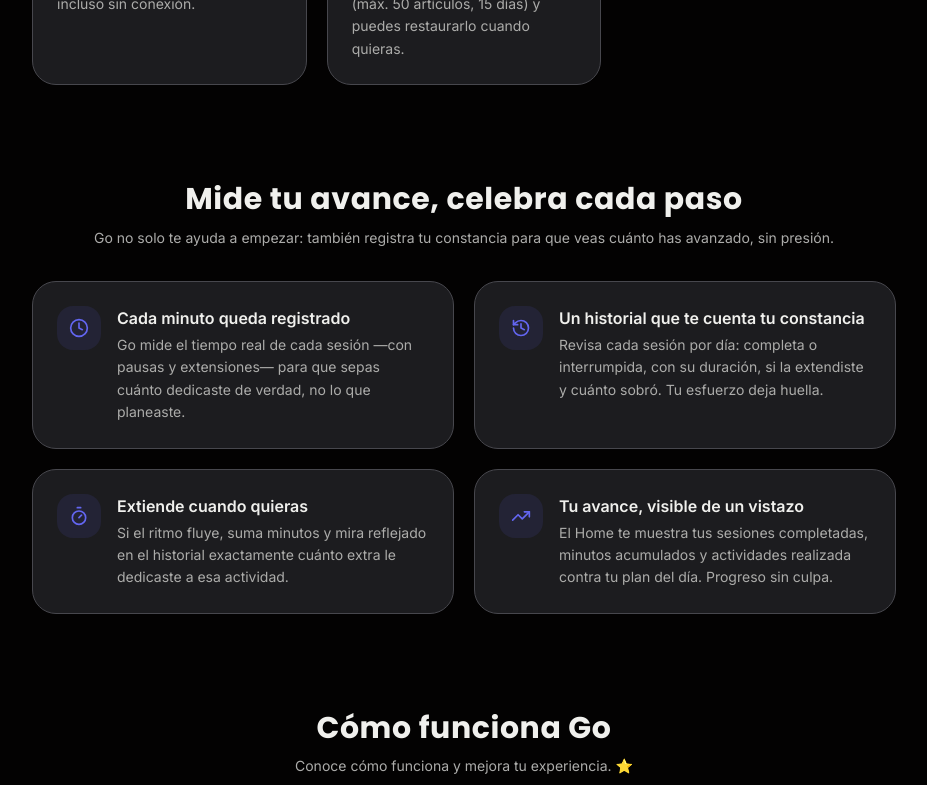
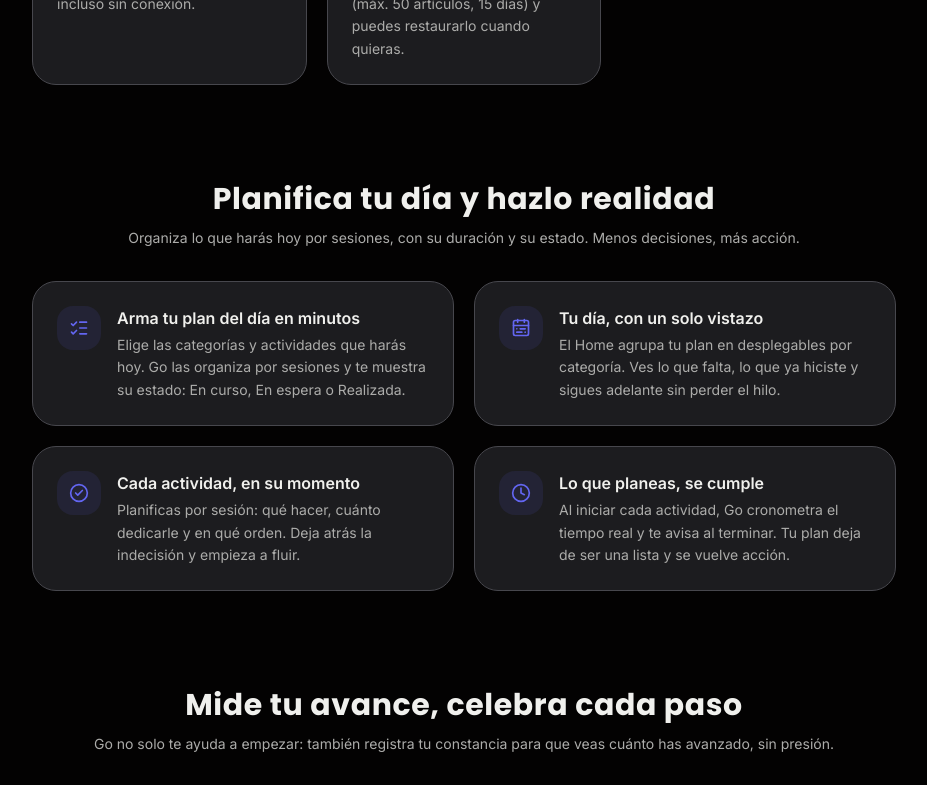
Before and after one commit to jorgeDevCod/Go-Sesi-n-PWA, a Next.js app: page / in a window 1280 px wide. Shown: the part 2000-2785 px from the top of the page, without its empty margins (176-1103 px from the left). Built offline with nearby package versions, Linux system fonts and the light colour scheme; no server answers.

Commit message:
Agrega secciones de Planificacion y Beneficios a la landing

```diff
--- a/app/(marketing)/page.tsx
+++ b/app/(marketing)/page.tsx
@@ -14,6 +14,12 @@ import {
   Palette,
   Download,
   Trash2,
+  ListChecks,
+  CalendarRange,
+  CheckCircle2,
+  Target,
+  ShieldCheck,
+  Rocket,
 } from "lucide-react";
 import { Logo } from "@/components/ui/Logo";
 import { ThemeToggle } from "@/components/ui/ThemeToggle";
@@ -96,6 +102,56 @@ const TRACKING = [
     title: "Tu avance, visible de un vistazo",
     description:
       "El Home te muestra tus sesiones completadas, minutos acumulados y actividades realizada contra tu plan del día. Progreso sin culpa.",
+  },
+];
+
+const PLANNING = [
+  {
+    icon: ListChecks,
+    title: "Arma tu plan del día en minutos",
+    description:
+      "Elige las categorías y actividades que harás hoy. Go las organiza por sesiones y te muestra su estado: En curso, En espera o Realizada.",
+  },
+  {
+    icon: CalendarRange,
+    title: "Tu día, con un solo vistazo",
+    description:
+      "El Home agrupa tu plan en desplegables por categoría. Ves lo que falta, lo que ya hiciste y sigues adelante sin perder el hilo.",
+  },
+  {
+    icon: CheckCircle2,
+    title: "Cada actividad, en su momento",
+    description:
+      "Planificas por sesión: qué hacer, cuánto dedicarle y en qué orden. Deja atrás la indecisión y empieza a fluir.",
+  },
+  {
+    icon: Clock,
+    title: "Lo que planeas, se cumple",
+    description:
+      "Al iniciar cada actividad, Go cronometra el tiempo real y te avisa al terminar. Tu plan deja de ser una lista y se vuelve acción.",
+  },
+];
+
+const BENEFITS = [
+  {
+    icon: Rocket,
+    title: "Empieza sin decidir todo",
+    description: "Elige una sola actividad y arranca. Nada de sobrepensar ni quedarte trabado.",
+  },
+  {
+    icon: ShieldCheck,
+    title: "Sin culpa ni presión",
+    description: "Avanza a tu ritmo. Si un día hay poca energía, Go te sugiere algo ligero.",
+  },
+  {
+    icon: Target,
+    title: "Constancia que se nota",
+    description: "Cada sesión queda registrada. Ver tu historial te motiva a seguir, un paso a la vez.",
+  },
+  {
+    icon: Sparkles,
+    title: "Sugerencias a tu medida",
+    description: "Cuando no sepas qué hacer, Go te recomienda según tu energía y tiempo disponible.",
   },
 ];
 
@@ -200,7 +256,7 @@ export default function MarketingHomePage() {
           </h1>
 
           <p className="max-w-xl text-lg font-normal leading-[1.6] text-muted-foreground py-2">
-            Es una plataforma diseñada para eliminar la fricción de empezar con tus planes, reducir la saturación y dejar atrás la culpa de no saber cómo iniciar, sin quedarte atrapado sobrepensando.
+            Una plataforma diseñada para eliminar la fricción de empezar con tus planes, reducir la saturación y dejar atrás la culpa de no saber cómo iniciar, sin quedarte atrapado sobrepensando.
           </p>
 
           <p className="text-base font-medium text-foreground">Tú eliges cómo quieres empezar:</p>
@@ -260,6 +316,32 @@ export default function MarketingHomePage() {
           </div>
         </section>
 
+        {/* Planificación */}
+        <section className="mx-auto w-full max-w-4xl px-4 py-12">
+          <h2 className="font-display mb-2 text-center text-3xl font-bold leading-tight tracking-[0.02em] text-foreground">
+            Planifica tu día y hazlo realidad
+          </h2>
+          <p className="mb-8 text-center text-sm font-normal leading-[1.6] text-muted-foreground">
+            Organiza lo que harás hoy por sesiones, con su duración y su estado. Menos decisiones, más acción.
+          </p>
+          <div className="grid gap-5 sm:grid-cols-2">
+            {PLANNING.map((item) => (
+              <div
+                key={item.title}
+                className="flex items-start gap-4 rounded-3xl border border-border bg-surface p-6 transition-all duration-200 hover:border-border-hover hover:shadow-md"
+              >
+                <span className="flex size-11 shrink-0 items-center justify-center rounded-2xl bg-accent-aprender/10 text-accent-aprender">
+                  <item.icon className="size-5" />
+                </span>
+                <div>
+                  <h3 className="mb-1 text-base font-semibold text-foreground">{item.title}</h3>
+                  <p className="text-sm font-normal leading-[1.6] text-muted-foreground">{item.description}</p>
+                </div>
+              </div>
+            ))}
+          </div>
+        </section>
+
         {/* Medición e historial */}
         <section className="mx-auto w-full max-w-4xl px-4 py-12">
           <h2 className="font-display mb-2 text-center text-3xl font-bold leading-tight tracking-[0.02em] text-foreground">
@@ -281,6 +363,30 @@ export default function MarketingHomePage() {
                   <h3 className="mb-1 text-base font-semibold text-foreground">{item.title}</h3>
                   <p className="text-sm font-normal leading-[1.6] text-muted-foreground">{item.description}</p>
                 </div>
+              </div>
+            ))}
+          </div>
+        </section>
+
+        {/* Beneficios */}
+        <section className="mx-auto w-full max-w-4xl px-4 py-12">
+          <h2 className="font-display mb-2 text-center text-3xl font-bold leading-tight tracking-[0.02em] text-foreground">
+            Lo que Go Sesión hace por ti
+          </h2>
+          <p className="mb-8 text-center text-sm font-normal leading-[1.6] text-muted-foreground">
+            Una herramienta para avanzar sin fricción, adaptarse a tu energía y dejar de sobrepensar.
+          </p>
+          <div className="grid gap-5 sm:grid-cols-2 lg:grid-cols-4">
+            {BENEFITS.map((item) => (
+              <div
+                key={item.title}
+                className="flex flex-col items-start gap-3 rounded-3xl border border-border bg-surface p-6 text-left transition-all duration-200 hover:border-border-hover hover:shadow-md"
+              >
+                <span className="flex size-11 shrink-0 items-center justify-center rounded-2xl bg-accent-aprender/10 text-accent-aprender">
+                  <item.icon className="size-5" />
+                </span>
+                <h3 className="text-base font-semibold text-foreground">{item.title}</h3>
+                <p className="text-sm font-normal leading-[1.6] text-muted-foreground">{item.description}</p>
               </div>
             ))}
           </div>
```
